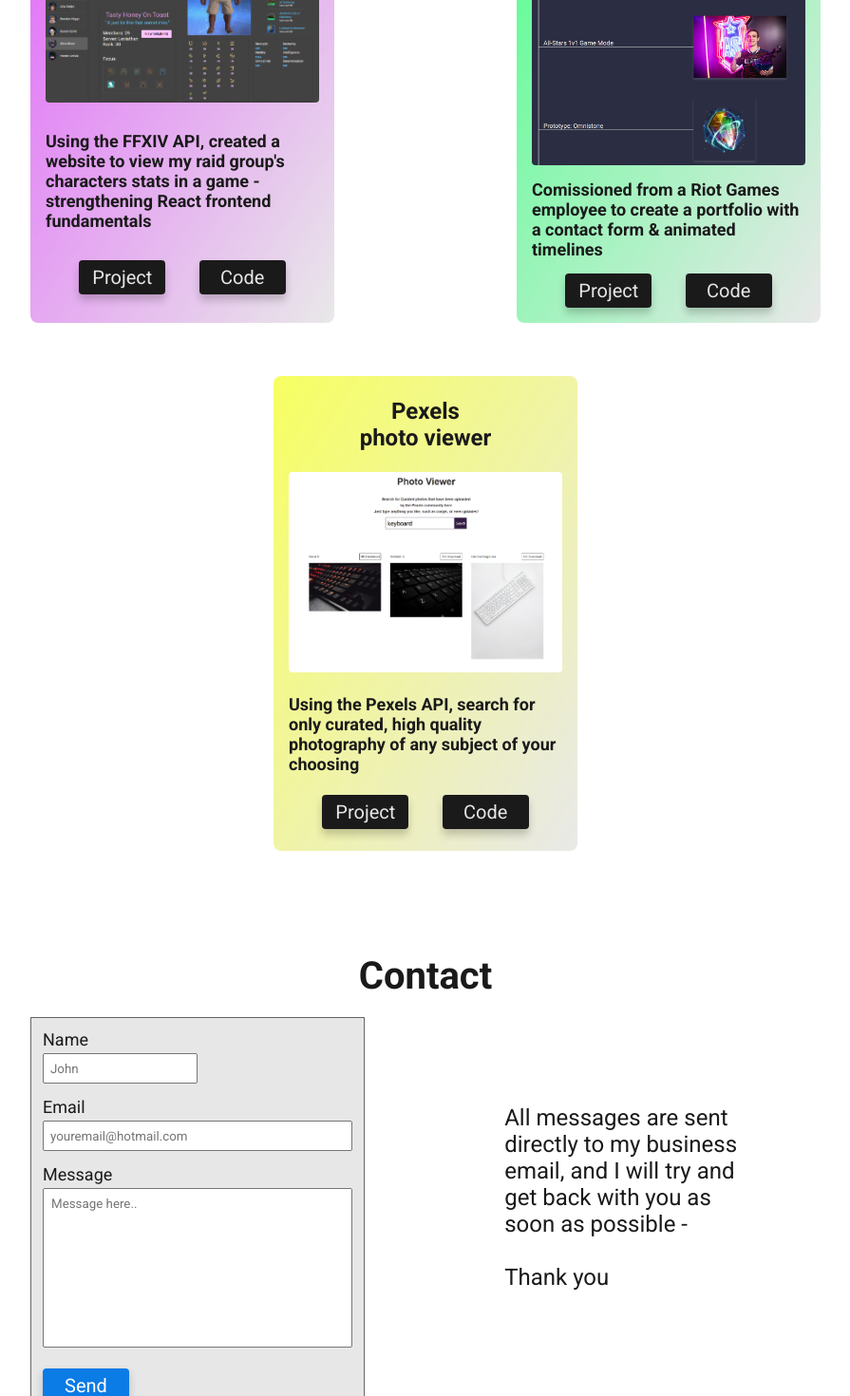
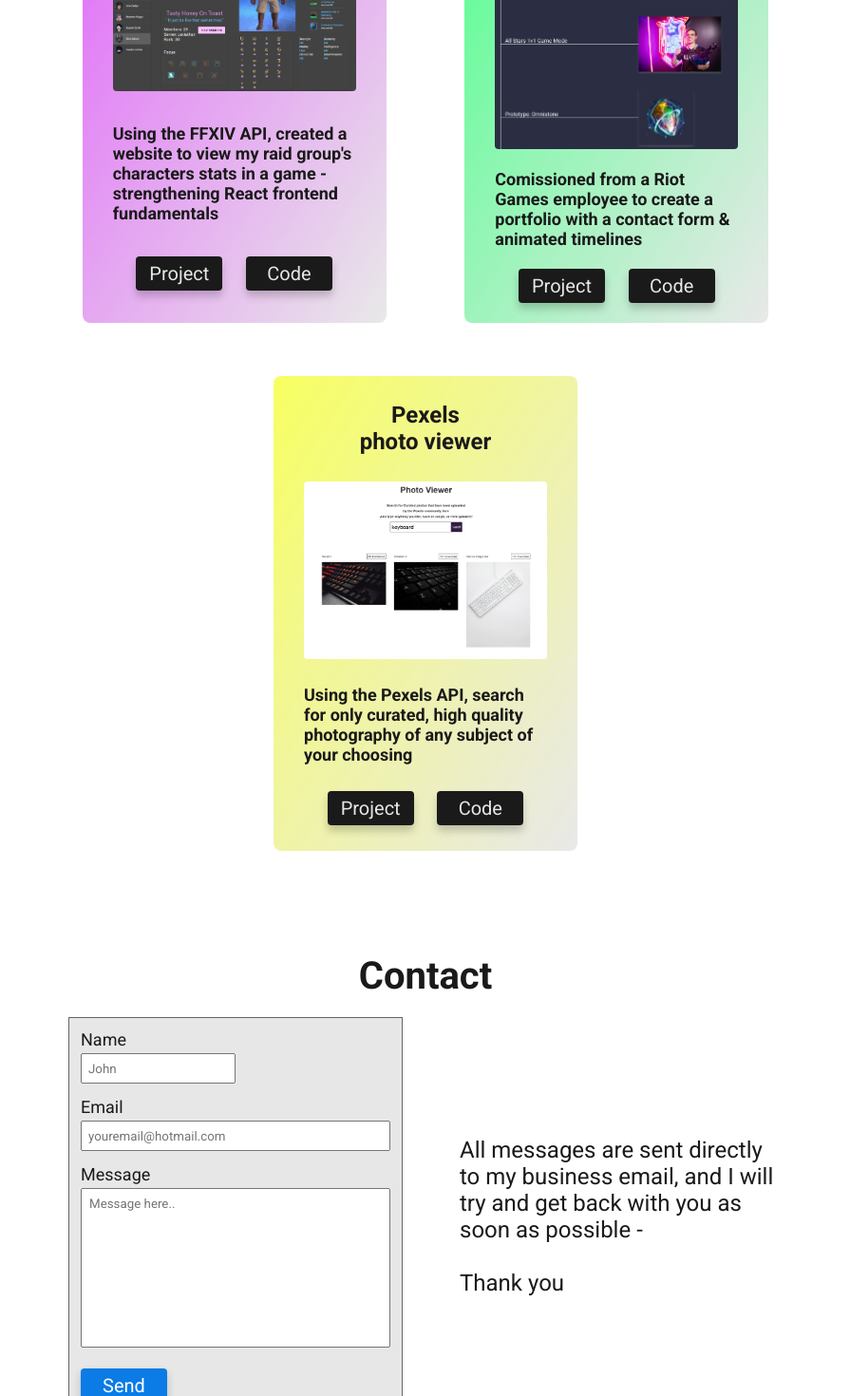
Before and after one commit to Yacheen/portfolio_2, a React (Create React App) app: page / in a window 1280 px wide. Shown: the part 1985-3455 px from the top of the page at 95% size, without its empty margins (192-1087 px from the left). Built offline with nearby package versions, Linux system fonts and the light colour scheme.

Commit message:
fixed projects and contact styling

```diff
--- a/src/App.css
+++ b/src/App.css
@@ -287,7 +287,7 @@ a {
       -ms-flex-direction: column;
           flex-direction: column;
   max-width: 65%;
-  margin: 0px auto;
+  margin: 0 auto;
 }
 
 .projects .projects-content h2 {
@@ -299,9 +299,9 @@ a {
   display: -webkit-box;
   display: -ms-flexbox;
   display: flex;
-  -webkit-box-pack: justify;
-      -ms-flex-pack: justify;
-          justify-content: space-between;
+  -webkit-box-pack: space-evenly;
+      -ms-flex-pack: space-evenly;
+          justify-content: space-evenly;
   -ms-flex-wrap: wrap;
       flex-wrap: wrap;
 }
@@ -359,7 +359,7 @@ a {
   min-width: 32rem;
   max-width: 30rem;
   border-radius: 0.8rem;
-  margin: 28px 0;
+  margin: 28px 28px;
   color: #1a1a1a;
   -webkit-box-flex: 0;
       -ms-flex: 0 0 33.3%;
@@ -368,7 +368,7 @@ a {
 
 .project .project-content {
   min-height: 50rem;
-  max-width: 90%;
+  max-width: 80%;
   margin: 0 auto;
   display: -webkit-box;
   display: -ms-flexbox;
@@ -454,9 +454,9 @@ a {
   display: -webkit-box;
   display: -ms-flexbox;
   display: flex;
-  -webkit-box-pack: center;
-      -ms-flex-pack: center;
-          justify-content: center;
+  -webkit-box-pack: space-evenly;
+      -ms-flex-pack: space-evenly;
+          justify-content: space-evenly;
   -webkit-box-align: center;
       -ms-flex-align: center;
           align-items: center;
@@ -468,12 +468,12 @@ a {
 
 .contact .contact-content .contact-invitation {
   font-size: 2.4rem;
-  margin: 0 auto 4rem auto;
-  width: 30%;
+  min-width: 34rem;
+  max-width: 34rem;
 }
 
 .contact .contact-content .contact-form {
-  width: 50%;
+  margin-right: 2rem;
 }
 
 .contact .contact-content .contact-form .form-content {
--- a/src/App.scss
+++ b/src/App.scss
@@ -247,7 +247,7 @@ a {
 		display: flex;
 		flex-direction: column;
 		max-width: 65%;
-		margin: 0px auto;
+		margin: 0 auto;
 		h2 {
 			font-size: 4rem;
 			text-align: center;
@@ -255,7 +255,7 @@ a {
 
 		.projects-list {
 			display: flex;
-			justify-content: space-between;
+			justify-content: space-evenly;
 			flex-wrap: wrap;
 		}
 	}
@@ -329,12 +329,12 @@ a {
 	min-width: 32rem;
 	max-width: 30rem;
 	border-radius: 0.8rem;
-	margin: 28px 0;
+	margin: 28px 28px;
 	color: hsl(0, 0%, 10%);
 	flex: 0 0 33.3%;
 	.project-content {
 		min-height: 50rem;
-		max-width: 90%;
+		max-width: 80%;
 		margin: 0 auto;
 		display: flex;
 		flex-direction: column;
@@ -390,16 +390,16 @@ a {
 		max-width: 65%;
 		margin: 0 auto;
 		display: flex;
-		justify-content: center;
+		justify-content: space-evenly;
 		align-items: center;
 		flex-direction: row-reverse;
 		.contact-invitation {
 			font-size: 2.4rem;
-			margin: 0 auto 4rem auto;
-			width: 30%;
+			min-width: 34rem;
+			max-width: 34rem;
 		}
 		.contact-form {
-			width: 50%;
+			margin-right: 2rem;
 			.form-content {
 				border: 1px solid hsla(0, 0%, 40%, 1);
 				background: hsla(0, 0%, 10%, 0.1);
--- a/src/components/ProjectsSection.jsx
+++ b/src/components/ProjectsSection.jsx
@@ -29,7 +29,7 @@ export const ProjectsSection = () => {
 					<Project
 						projectLink={"https://yassincodes.com/"}
 						description={
-							"Real-time chat application to better the experience for my livestream, with in-depth roles & interactions such as moderator, emotes, banning, viewing eachother's profiles, and more. \n Learned backend skills involving Nodejs, Mongodb, websockets, middleware, and Redis cache."
+							"Real-time chat application with oAuth, including permissions such as moderator, & features like emotes/emojis, banning, viewing eachother's profiles, and more. \n Learned backend skills involving Nodejs, Mongodb, websockets, middleware, and Redis cache."
 						}
 						image={yassincodesimage}
 						name={
@@ -106,12 +106,7 @@ export const ProjectsSection = () => {
 						codeLink={"https://github.com/Yacheen/Brads-Portfolio"}
 						color={"bubblegum-green"}
 					/>
-				</div>
-				{/*manually edit the last project*/}
-				<div
-					style={{ display: "flex", justifyContent: "center" }}
-					className="pexels-project"
-				>
+
 					<Project
 						name={
 							<>
@@ -131,6 +126,7 @@ export const ProjectsSection = () => {
 						color={"bubblegum-yellow"}
 					/>
 				</div>
+				{/*manually edit the last project*/}
 			</div>
 		</div>
 	);
```
Also changed, not shown: 1 other file (tests, documents, lock files or other folders).
